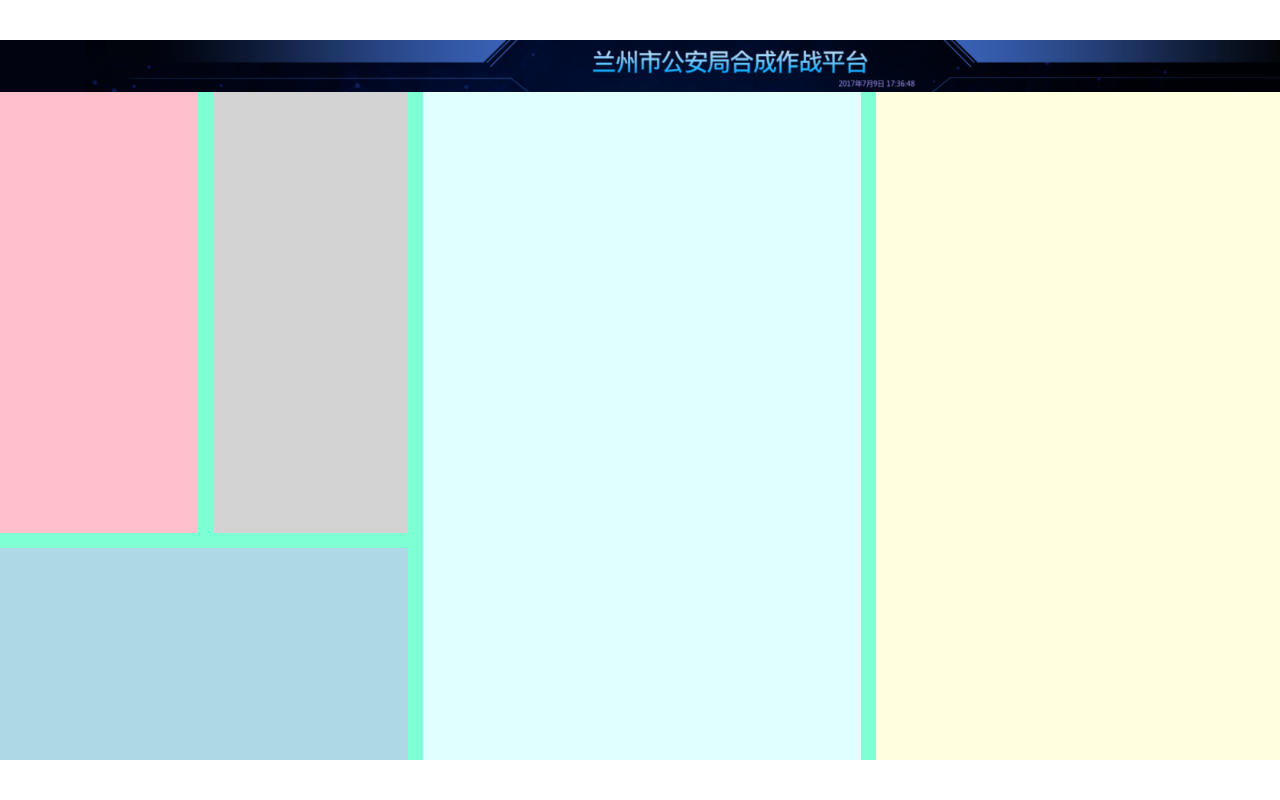
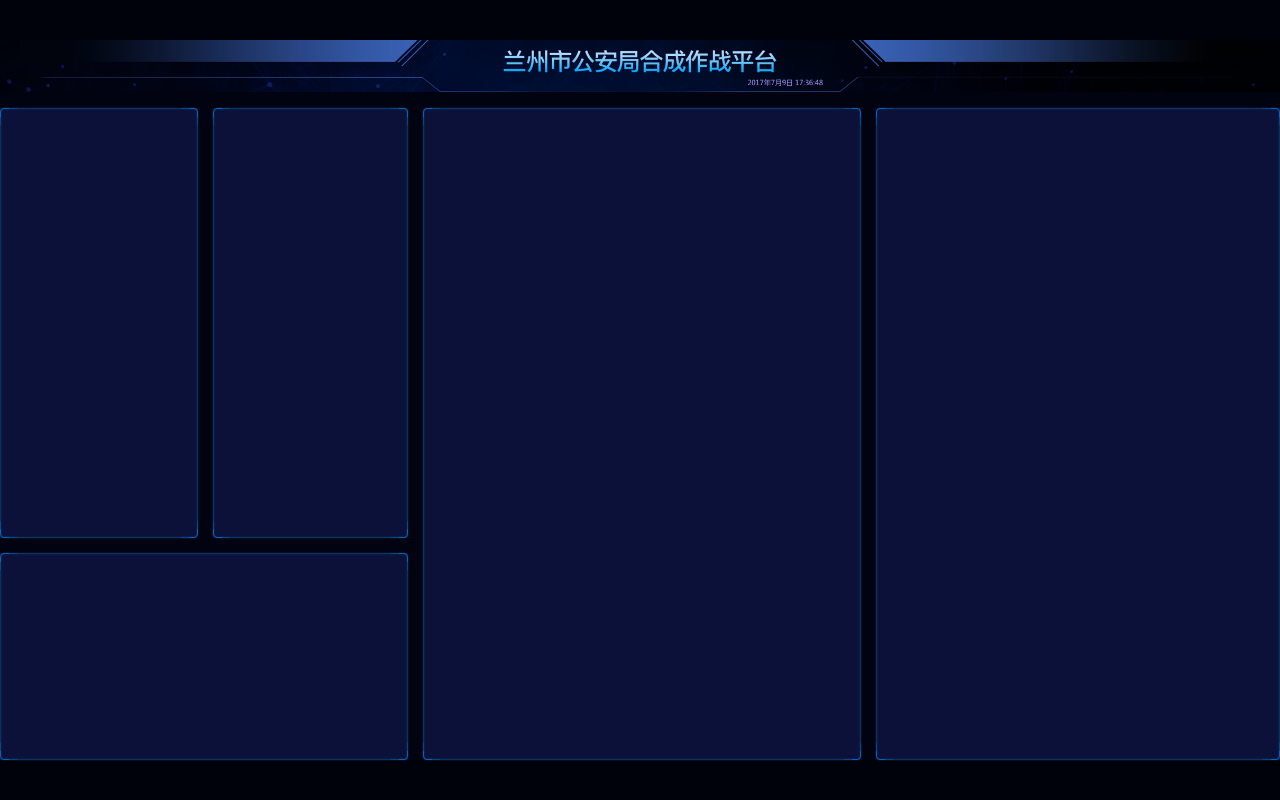
Before and after one commit to czc2222/react-bigScreen, a React (Vite) app: page /#/ in a window 1280 px wide. Built offline with nearby package versions, Linux system fonts and the light colour scheme.

Commit message:
制作背景和边框

```diff
--- a/index.html
+++ b/index.html
@@ -6,16 +6,16 @@
         content="width=device-width,initial-scale=1,minimum-scale=1,maximum-scale=1,user-scalable=no,viewport-fit=cover">
   <title>大屏可视化项目</title>
   <script>
-    const clientWidth = document.documentElement.clientWidth
-    const clientHeight = document.documentElement.clientHeight
-    const pageWidth = clientWidth / clientHeight < 16 / 9 ? clientWidth : clientWidth * (16 / 9);
-    const pageHeight = clientWidth / (16 / 9)
+    const clientWidth = document.documentElement.clientWidth  //获取浏览器宽度
+    const clientHeight = document.documentElement.clientHeight // 获取浏览器高度
+    window.pageWidth = clientWidth / clientHeight > 16 / 9 ? clientHeight * (16 / 9) : clientWidth //设置页面宽度
+    const pageHeight = pageWidth / (16 / 9) //设置页面高度
     const string = `<style>
                           html{
                                  font-size: ${pageWidth / 100}px
                           }
                   </style>`
-    document.write(string)
+    document.write(string)//写入页面
   </script>
 </head>
 <body>
--- a/src/pages/home.scss
+++ b/src/pages/home.scss
@@ -4,37 +4,66 @@
   flex-grow: 1;
   display: flex;
   flex-direction: column;
+  background: #010310;
   header {
     height: px(99);
     background-size: cover;
+
   }
   > main {
     flex: 1;
     display: grid;
+    padding-top: px(30);
     grid-template:
       "box1 box2 box4 box5" 755fr
       "box3 box3 box4 box5" 363fr / 366fr 361fr 811fr 747fr;
     grid-column-gap: px(28);
     grid-row-gap: px(28);
+    > section {
+      border:1px solid #0764bc;
+      border-radius: 4px;
+      position: relative;
+      box-shadow: 0 0 2px 0 #0e325f, inset 0 0 2px 0 #0e325f;
+      background: #0c1139;
+      &::before{
+        position: absolute;
+        content: '';
+        top:0;
+        bottom: 0;
+        left: 0;
+        right: 0;
+        box-shadow:
+                17px 0 0 -16px #0e325f,
+                -17px 0 0 -16px #0e325f,
+                0 17px 0 -16px #0e325f,
+                0 -17px 0 -16px #0e325f,
+                9px 0 0 -8px #0d4483,
+                -9px 0 0 -8px #0d4483,
+                0 9px 0 -8px #0d4483,
+                0 -9px 0 -8px #0d4483,;
+      ;
+        border-radius: 4px;
+      }
+    }
     > .section1 {
       grid-area: box1;
-      background: pink;
+
     }
     > .section2 {
       grid-area: box2;
-      background: lightgray;
+
     }
     > .section3 {
       grid-area: box3;
-      background: lightblue;
+
     }
     > .section4 {
       grid-area: box4;
-      background: lightcyan;
+
     }
     > .section5 {
       grid-area: box5;
-      background: lightyellow;
+
     }
   }
 
--- a/src/shared/style.scss
+++ b/src/shared/style.scss
@@ -18,11 +18,11 @@
 body {
   font-family: $font-hei;
   font-size: 16px;
+  background: #00020b;
 }
 
 #root{
   margin: 0 auto;
-  background: aquamarine;
   display: flex;
   flex-direction: column;
 }
```
Also changed, not shown: src/images/header.png.
